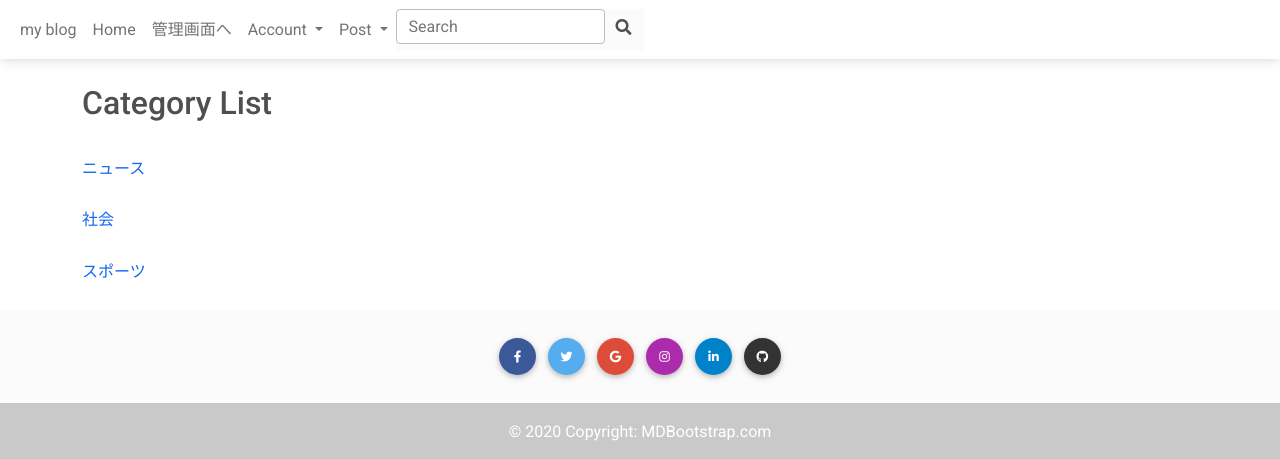
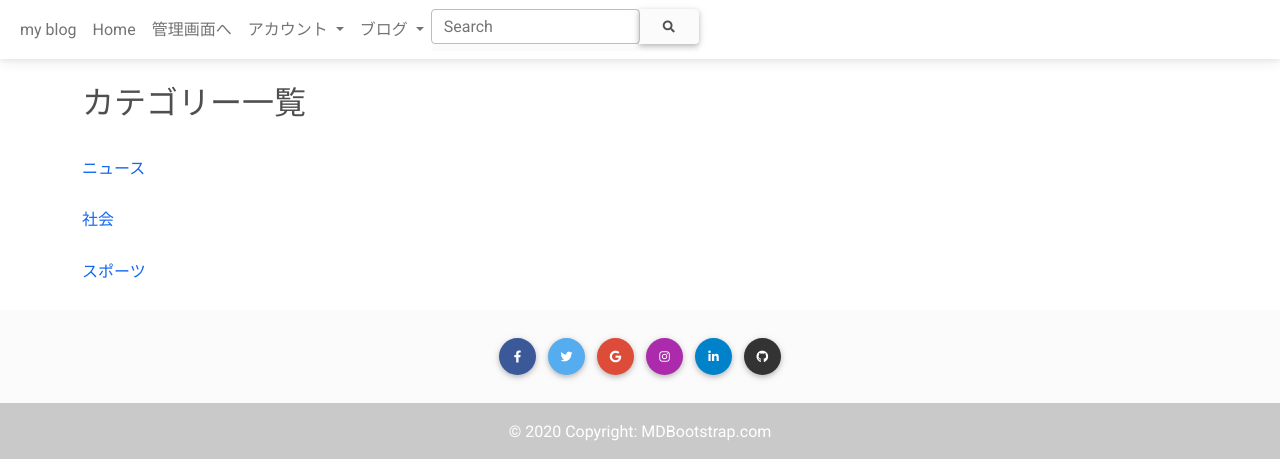
Before and after one commit to satoko123/django-first-app, a Django app: page /category_list in a window 1280 px wide. Shown: the top 459 px of the page. Run offline with Django 3.2, Linux system fonts and the light colour scheme; data comes from the database, SQL or seed files in the repository; some libraries are stand-ins or nearby versions.

Commit message:
検索ボタンの実装

```diff
--- a/myapp/templates/myapp/base.html
+++ b/myapp/templates/myapp/base.html
@@ -48,7 +48,7 @@
                   data-mdb-toggle="dropdown"
                   aria-expanded="false"
                 >
-                  Account
+                  アカウント
                 </a>
                 <ul class="dropdown-menu" aria-labelledby="account">
                     {% if request.user.is_authenticated %}
@@ -76,32 +76,33 @@
                   data-mdb-toggle="dropdown"
                   aria-expanded="false"
                 >
-                  Post
+                  ブログ
                 </a>
                 <ul class="dropdown-menu" aria-labelledby="navbarDropdownMenuLink">
                   <li>
                     <a class="dropdown-item" href="{% url 'myapp:post_create'%}">新規投稿</a>
                   </li>
                   <li>
-                    <a class="dropdown-item" href="{% url 'myapp:post_list'%}">投稿一覧</a>
+                    <a class="dropdown-item" href="{% url 'myapp:post_list'%}">ブログ一覧</a>
                   </li>
                   <li>
-                    <a class="dropdown-item" href="{% url 'myapp:category_list'%}">カテゴリ一覧</a>
+                    <a class="dropdown-item" href="{% url 'myapp:category_list'%}">カテゴリー一覧</a>
                   </li>
                 </ul>
               </li>
               <li class="navbar-light bg-light ">
-                <form class="d-flex input-group w-auto">
+                <form action="{% url 'myapp:search' %}" class="d-flex input-group w-auto" method="POST">
+                  {% csrf_token %}
                   <input
                     type="search"
                     class="form-control rounded"
                     placeholder="Search"
                     aria-label="Search"
                     aria-describedby="search-addon"
+                    name="freeword"
                   />
-                  <span class="input-group-text border-0" id="search-addon">
-                    <i class="fas fa-search"></i>
-                  </span>
+                  <button class="btn byn-outline-primary my-2 my-sm-0" type="submit"><i class="fas fa-search"></i></button>
+
                 </form>
               </li>
             </ul>
--- a/myapp/templates/myapp/category_list.html
+++ b/myapp/templates/myapp/category_list.html
@@ -4,7 +4,7 @@
 <div class="row">
     <div class="col-md-9">
         <br>
-        <h2>Category List</h2>
+        <h2>カテゴリー一覧</h2>
         <br>
         {% for item in category_list %}
         <a href="{% url 'myapp:category_detail' item.name_en %}">{{ item.name }}</a><br><br>
--- a/myapp/templates/myapp/login.html
+++ b/myapp/templates/myapp/login.html
@@ -4,7 +4,7 @@
 <div class="row">
     <div class="col-md-6">
         <br>
-        <h2>login</h2>
+        <h2>ログイン</h2>
         <br>
         <form action="" method="post">
             {% csrf_token %}
--- a/myapp/templates/myapp/logout.html
+++ b/myapp/templates/myapp/logout.html
@@ -4,7 +4,7 @@
 <div class="row">
     <div class="col-md-6">
         <br>
-        <h2>logout</h2>
+        <h2>ログアウト</h2>
         <br>
         <p>ログアウトしました</p>
     </div>
--- a/myapp/templates/myapp/post_confirm_delete.html
+++ b/myapp/templates/myapp/post_confirm_delete.html
@@ -4,7 +4,7 @@
 <div class="row">
     <div class="col-md-9">
         <br>
-        <h2>Post削除</h2>
+        <h2>ブログ削除</h2>
         <br>
         <div class="alert alert-danger" role="alert">
             <form method="post">
--- a/myapp/templates/myapp/post_form.html
+++ b/myapp/templates/myapp/post_form.html
@@ -4,7 +4,7 @@
 <div class="row">
     <div class="col-md-9">
         <br>
-        <h2>Post登録・更新</h2>
+        <h2>ブログ登録・更新</h2>
         <br>
         <form action="" method="post" enctype="multipart/form-data">
             {% csrf_token %}
--- a/myapp/urls.py
+++ b/myapp/urls.py
@@ -16,4 +16,5 @@ urlpatterns = [
     path('like/<int:post_id>', views.Like_add, name='like_add'),
     path('category_list', views.CategoryList.as_view(), name='category_list'),
     path('category_detail/<str:name_en>', views.CategoryDetail.as_view(), name='category_detail'),
+    path('search', views.Search, name='search'),
 ]
```
Also changed, not shown: myapp/templates/myapp/search.html (added, +41 -0 lines).
